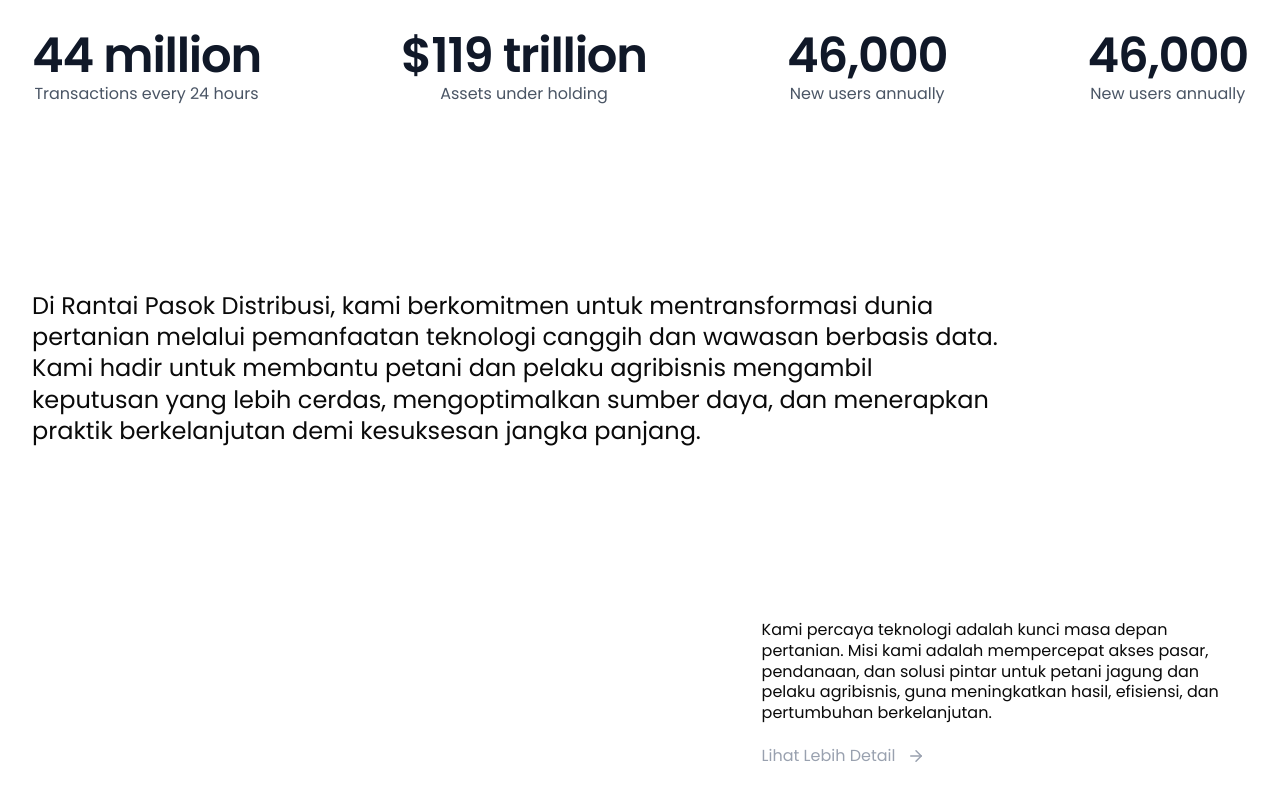
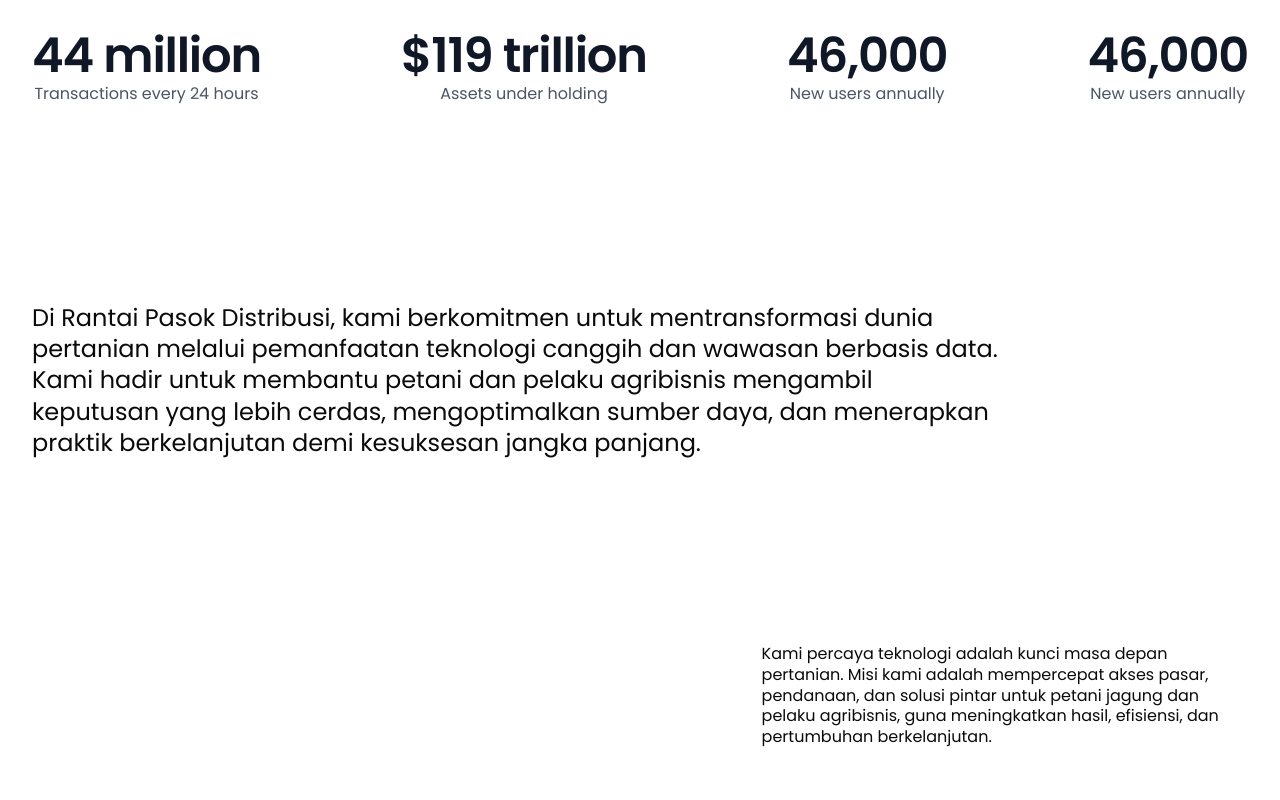
Before and after one commit to SyariefHayat/rantaiPasokDistribusi, a React (Vite) app: page / in a window 1280 px wide. Shown: the part 800-1600 px from the top of the page. Built offline with nearby package versions, Linux system fonts and the light colour scheme.

Commit message:
update frontend: about us ui button

```diff
--- a/src/components/modules/landing/AboutUs.jsx
+++ b/src/components/modules/landing/AboutUs.jsx
@@ -28,10 +28,6 @@ const AboutUs = () => {
                 </div>
                 <div className='w-[40%] self-end'>
                     <p className=" leading-snug lg:leading-[1.3] mb-5">Kami percaya teknologi adalah kunci masa depan pertanian. Misi kami adalah mempercepat akses pasar, pendanaan, dan solusi pintar untuk petani jagung dan pelaku agribisnis, guna meningkatkan hasil, efisiensi, dan pertumbuhan berkelanjutan.</p>
-                    <p className="flex items-center gap-3 text-gray-400 ">
-                        Lihat Lebih Detail
-                        <ArrowRight size={18}/>
-                    </p>
                 </div>
             </div>
         </section>
```
